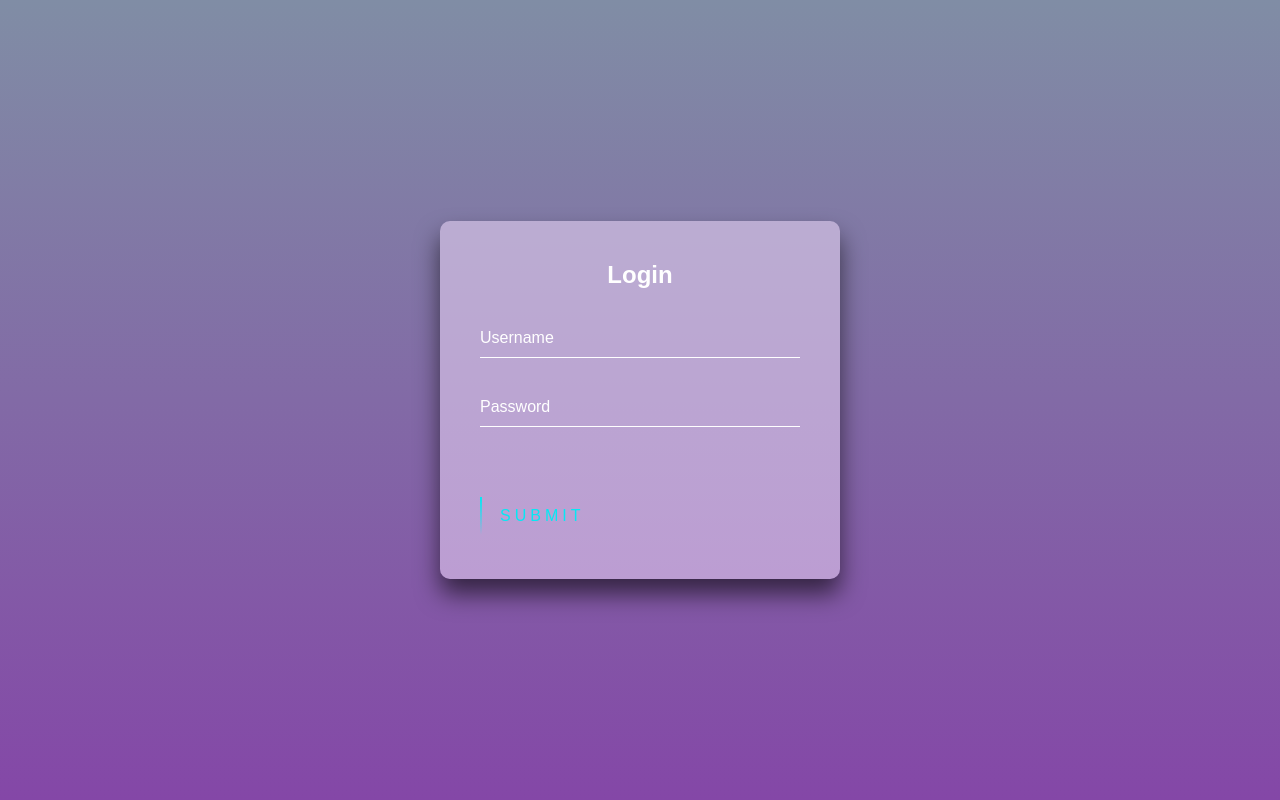
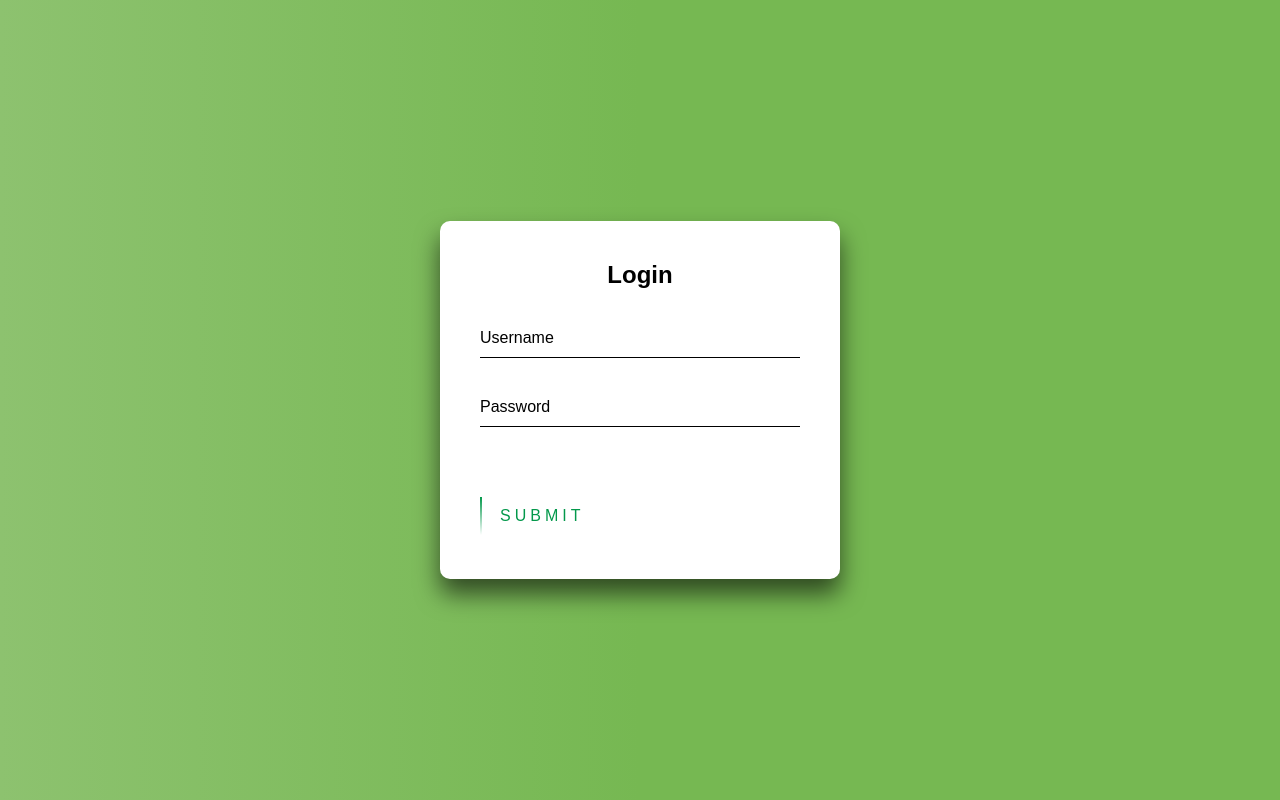
Before and after one commit to maria-cecilia-c/LTAW-Practicas, a plain HTML site: page P2/login.html in a window 1280 px wide. Drawn offline with Linux system fonts and the light colour scheme.

Commit message:
jijiji login acabado

```diff
--- a/P2/login.css
+++ b/P2/login.css
@@ -5,7 +5,7 @@ html {
     margin:0;
     padding:0;
     font-family: sans-serif;
-    background: linear-gradient(#808da5, #8447a7);
+    background: linear-gradient(90deg, rgba(141,194,111,1),rgba(118,184,82,1) 50%);
   }
 
   .login-box {
@@ -15,7 +15,7 @@ html {
     width: 400px;
     padding: 40px;
     transform: translate(-50%, -50%);
-    background: rgba(246, 224, 255, 0.5);
+    background: rgb(255, 255, 255);
     box-sizing: border-box;
     box-shadow: 0 15px 25px rgba(0,0,0,.6);
     border-radius: 10px;
@@ -24,7 +24,7 @@ html {
   .login-box h2 {
     margin: 0 0 30px;
     padding: 0;
-    color: #fff;
+    color: #000000;
     text-align: center;
   }
 
@@ -36,10 +36,10 @@ html {
     width: 100%;
     padding: 10px 0;
     font-size: 16px;
-    color: #fff;
+    color: #000000;
     margin-bottom: 30px;
     border: none;
-    border-bottom: 1px solid #fff;
+    border-bottom: 1px solid #000000;
     outline: none;
     background: transparent;
   }
@@ -49,7 +49,7 @@ html {
     left: 0;
     padding: 10px 0;
     font-size: 16px;
-    color: #fff;
+    color: #000000;
     pointer-events: none;
     transition: .5s;
   }
@@ -58,7 +58,7 @@ html {
   .login-box .user-box input:valid ~ label {
     top: -20px;
     left: 0;
-    color: #03e9f4;
+    color: #03984b;
     font-size: 12px;
   }
 
@@ -66,7 +66,7 @@ html {
     position: relative;
     display: inline-block;
     padding: 10px 20px;
-    color: #03e9f4;
+    color: #03984b;
     font-size: 16px;
     text-decoration: none;
     text-transform: uppercase;
@@ -77,13 +77,13 @@ html {
   }
 
   .login-box a:hover {
-    background: #03e9f4;
-    color: #fff;
+    background: #03984b;
+    color: #000000;
     border-radius: 5px;
-    box-shadow: 0 0 5px #03e9f4,
-                0 0 25px #03e9f4,
-                0 0 50px #03e9f4,
-                0 0 100px #03e9f4;
+    box-shadow: 0 0 5px #03984baa,
+                0 0 25px #03984baa,
+                0 0 50px #03984baa,
+                0 0 100px #03984baa;
   }
 
   .login-box a span {
@@ -96,7 +96,7 @@ html {
     left: -100%;
     width: 100%;
     height: 2px;
-    background: linear-gradient(90deg, transparent, #03e9f4);
+    background: linear-gradient(90deg, transparent, #03984b);
     animation: btn-anim1 1s linear infinite;
   }
 
@@ -114,7 +114,7 @@ html {
     right: 0;
     width: 2px;
     height: 100%;
-    background: linear-gradient(180deg, transparent, #03e9f4);
+    background: linear-gradient(180deg, transparent, #03984b);
     animation: btn-anim2 1s linear infinite;
     animation-delay: .25s
   }
@@ -133,7 +133,7 @@ html {
     right: -100%;
     width: 100%;
     height: 2px;
-    background: linear-gradient(270deg, transparent, #03e9f4);
+    background: linear-gradient(270deg, transparent, #03984b);
     animation: btn-anim3 1s linear infinite;
     animation-delay: .5s
   }
@@ -152,7 +152,7 @@ html {
     left: 0;
     width: 2px;
     height: 100%;
-    background: linear-gradient(360deg, transparent, #03e9f4);
+    background: linear-gradient(360deg, transparent, #03984b);
     animation: btn-anim4 1s linear infinite;
     animation-delay: .75s
   }
```
Also changed, not shown: P2/cliente.js (+19 -0 lines), P2/tienda.js (+8 -0 lines).
